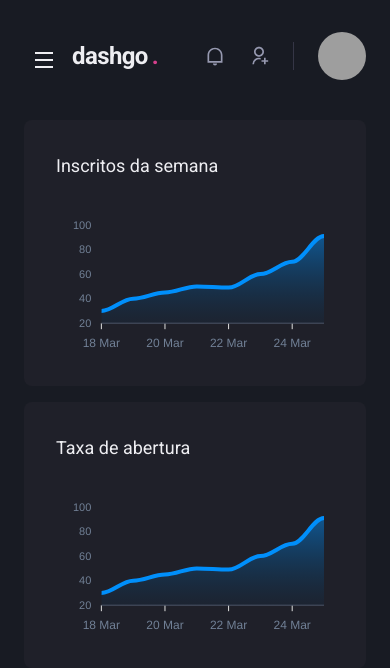
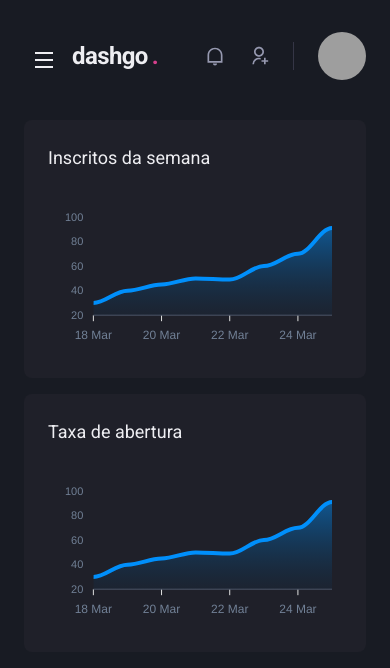
Before and after one commit to ArmandoMarioto/chapter4-reactjs, a Next.js app: page /dashboard in a window 390 px wide. Shown: the top 668 px of the page. Built offline with nearby package versions, Linux system fonts and the light colour scheme; grey boxes are pictures that could not be loaded.

Commit message:
Dashboard responsivo

```diff
--- a/src/pages/dashboard.tsx
+++ b/src/pages/dashboard.tsx
@@ -65,11 +65,11 @@
             <Flex w='100%' my='6' maxWidth={1480} mx='auto' px='6'>
                 <Sidebar/>
                 <SimpleGrid flex='1' gap='4' minChildWidth='320px' autoColumns='flex-start'>
-                    <Box p='8' bg='gray.800' borderRadius={8} pb='4'>
+                    <Box p={['6','8']} bg='gray.800' borderRadius={8} pb='4'>
                         <Text fontSize='lg' mb='4'>Inscritos da semana</Text>
                         <Chart options={options} series={series} type='area' height={160}/>
                     </Box>
-                    <Box p='8' bg='gray.800' borderRadius={8} pb='4'>
+                    <Box p={['6','8']} bg='gray.800' borderRadius={8} pb='4'>
                         <Text fontSize='lg' mb='4'>Taxa de abertura</Text>
                         <Chart options={options} series={series} type='area' height={160}/>
 
```
